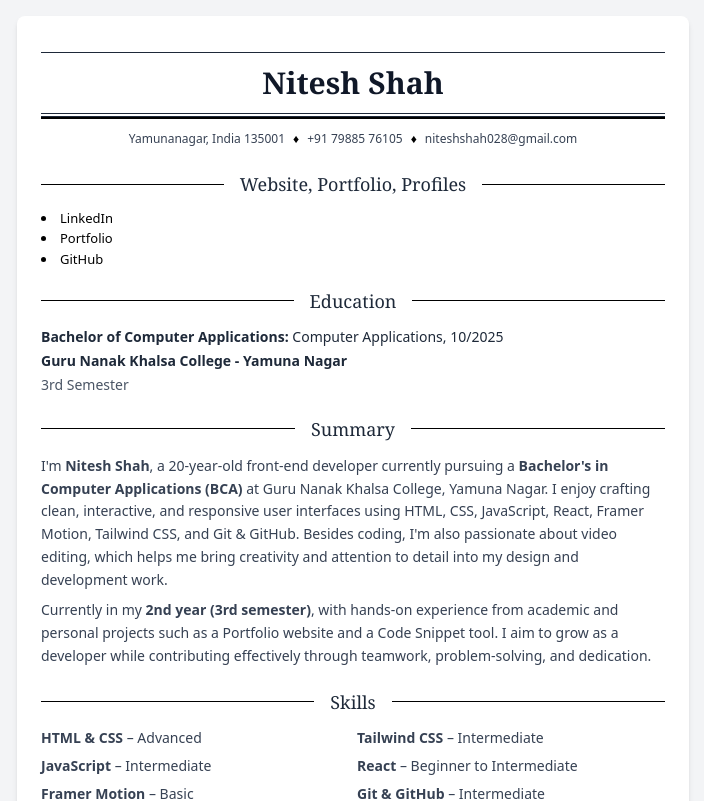
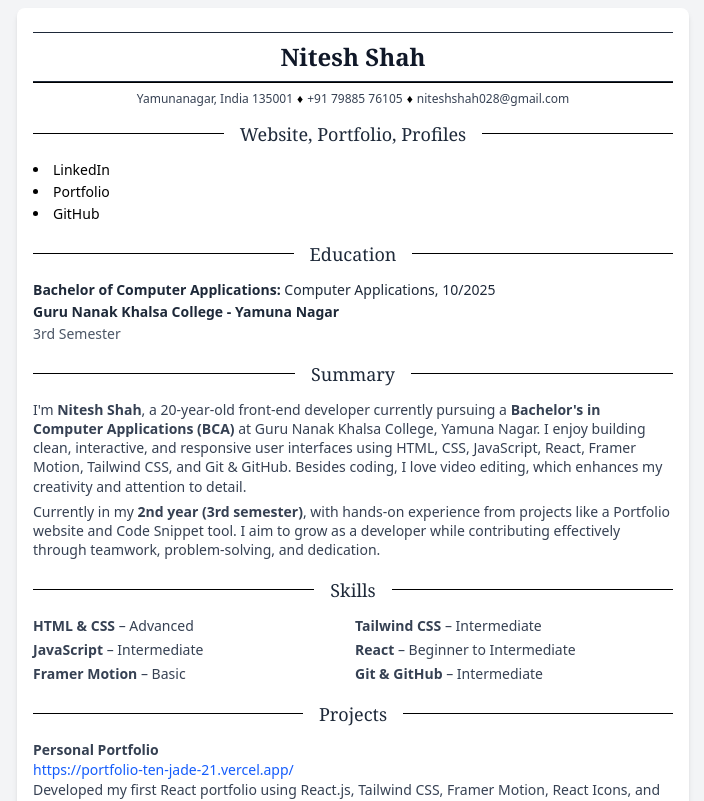
Before and after one commit to Nitesh47kumars/Resume, a React (Vite) app: page / in a window 1280 px wide. Shown: the top 801 px of the page, without its empty margins (287-991 px from the left). Built offline with nearby package versions, Linux system fonts and the light colour scheme.

Commit message:
Reduce spacing, font size, and line-height in resume

```diff
--- a/src/App.jsx
+++ b/src/App.jsx
@@ -7,10 +7,10 @@ import Contact from "./Components/Contact";
 
 export default function App() {
   return (
-    <div className="min-h-screen bg-gray-100 text-gray-800 flex justify-center p-4">
+    <div className="min-h-screen bg-gray-100 text-gray-800 flex justify-center p-2">
       <div
         id="resume"
-        className="w-full max-w-2xl bg-white shadow-md rounded-lg p-6 space-y-5 leading-tight text-[13px]"
+        className="w-full max-w-2xl bg-white shadow-md rounded-lg p-4 py-6 space-y-4 leading-snug text-sm"
       >
         <Header />
         <Contact />
--- a/src/Components/Contact.jsx
+++ b/src/Components/Contact.jsx
@@ -4,37 +4,10 @@ export default function Contact() {
   return (
     <section>
       <SectionTitle title="Website, Portfolio, Profiles" />
-      <ul className="text-[13px] text-black list-disc list-inside space-y-1">
-        <li>
-          <a
-            href="https://www.linkedin.com/in/nitesh-kumar-b18348346/"
-            target="_blank"
-            rel="noopener noreferrer"
-            className="/hover:underline"
-          >
-            LinkedIn
-          </a>
-        </li>
-        <li>
-          <a
-            href="https://portfolio-ten-jade-21.vercel.app/projects/info-nation"
-            target="_blank"
-            rel="noopener noreferrer"
-            className="hover:underline"
-          >
-            Portfolio
-          </a>
-        </li>
-        <li>
-          <a
-            href="https://github.com/Nitesh47kumars"
-            target="_blank"
-            rel="noopener noreferrer"
-            className="hover:underline"
-          >
-            GitHub
-          </a>
-        </li>
+      <ul className="text-sm text-black list-disc list-inside space-y-0.5">
+        <li><a href="https://www.linkedin.com/in/nitesh-kumar-b18348346/" target="_blank" rel="noopener noreferrer" className="hover:underline">LinkedIn</a></li>
+        <li><a href="https://portfolio-ten-jade-21.vercel.app/projects/info-nation" target="_blank" rel="noopener noreferrer" className="hover:underline">Portfolio</a></li>
+        <li><a href="https://github.com/Nitesh47kumars" target="_blank" rel="noopener noreferrer" className="hover:underline">GitHub</a></li>
       </ul>
     </section>
   );
--- a/src/Components/Education.jsx
+++ b/src/Components/Education.jsx
@@ -4,10 +4,8 @@ export default function Education() {
   return (
     <section>
       <SectionTitle title="Education" />
-      <div className="text-sm space-y-1">
-        <p>
-          <span className="font-semibold">Bachelor of Computer Applications:</span> Computer Applications, 10/2025
-        </p>
+      <div className="text-sm space-y-0.5">
+        <p><span className="font-semibold">Bachelor of Computer Applications:</span> Computer Applications, 10/2025</p>
         <p className="font-semibold">Guru Nanak Khalsa College - Yamuna Nagar</p>
         <p className="text-gray-600">3rd Semester</p>
       </div>
--- a/src/Components/Header.jsx
+++ b/src/Components/Header.jsx
@@ -1,21 +1,16 @@
 export default function Header() {
-    return (
-      <header className="text-center my-3 mb-6">
-        <hr/>
-        <h1 className="text-3xl my-3 font-serif font-bold text-gray-900">Nitesh Shah</h1>
-        <hr/>
-        <hr className="h-[3px] bg-black mt-[2px]"/>
-        <p className="text-[12px] text-gray-700 my-3 text-center">
-          <span>Yamunanagar, India 135001</span>
-          <span className="mx-2 text-black">♦</span>
-          <a href="tel:+917988576105" className="hover:underline">
-            +91 79885 76105
-          </a>
-          <span className="mx-2 text-black">♦</span>
-          <a href="mailto:niteshshah028@gmail.com" className="hover:underline">
-            niteshshah028@gmail.com
-          </a>
-        </p>
-      </header>
-    );
-  }
+  return (
+    <header className="text-center mb-3">
+      <hr />
+      <h1 className="text-2xl my-2 font-serif font-bold text-gray-900">Nitesh Shah</h1>
+      <hr className="h-[2px] bg-black mt-[1px]" />
+      <p className="text-[12px] text-gray-700 my-2 text-center">
+        Yamunanagar, India 135001
+        <span className="mx-1 text-black">♦</span>
+        <a href="tel:+917988576105" className="hover:underline">+91 79885 76105</a>
+        <span className="mx-1 text-black">♦</span>
+        <a href="mailto:niteshshah028@gmail.com" className="hover:underline">niteshshah028@gmail.com</a>
+      </p>
+    </header>
+  );
+}
--- a/src/Components/Projects.jsx
+++ b/src/Components/Projects.jsx
@@ -4,20 +4,17 @@ const projects = [
   {
     name: "Personal Portfolio",
     link: "https://portfolio-ten-jade-21.vercel.app/",
-    description:
-      "Developed my first React portfolio using React.js, Tailwind CSS, Framer Motion for smooth animations, React Icons, and UI components from Uiverse.",
+    description: "Developed my first React portfolio using React.js, Tailwind CSS, Framer Motion, React Icons, and UI components from Uiverse.",
   },
   {
     name: "Snippit",
     link: "https://snippit-five.vercel.app/",
-    description:
-      "A customizable React code editor with syntax highlighting, theme control, and export options.",
+    description: "A customizable React code editor with syntax highlighting, theme control, and export options.",
   },
   {
     name: "Pokémon Website",
     link: "https://pokemon-five-inky.vercel.app/",
-    description:
-      "A responsive application built with React and Tailwind CSS to explore and learn complex APIs.",
+    description: "A responsive React app built with Tailwind CSS to explore and work with APIs.",
   },
 ];
 
@@ -25,18 +22,11 @@ export default function Projects() {
   return (
     <section>
       <SectionTitle title="Projects" />
-      <div className="space-y-4 text-sm text-gray-700">
+      <div className="space-y-2 text-sm text-gray-700">
         {projects.map((project) => (
           <div key={project.name}>
             <h3 className="font-semibold">{project.name}</h3>
-            <a
-              href={project.link}
-              className="text-blue-600 hover:underline break-all"
-              target="_blank"
-              rel="noopener noreferrer"
-            >
-              {project.link}
-            </a>
+            <a href={project.link} className="text-blue-600 hover:underline break-all" target="_blank" rel="noopener noreferrer">{project.link}</a>
             <p>{project.description}</p>
           </div>
         ))}
--- a/src/Components/Skills.jsx
+++ b/src/Components/Skills.jsx
@@ -13,14 +13,10 @@ export default function Skills() {
   return (
     <section>
       <SectionTitle title="Skills" />
-      <ul className="grid grid-cols-2 gap-2 text-sm text-gray-700">
+      <ul className="grid grid-cols-2 gap-1 text-sm text-gray-700">
         {skills.map((skill) => {
-          const [name, level] = skill.split("–").map((s) => s.trim());
-          return (
-            <li key={name}>
-              <strong>{name}</strong> – <span className="font-normal">{level}</span>
-            </li>
-          );
+          const [name, level] = skill.split("–").map(s => s.trim());
+          return <li key={name}><strong>{name}</strong> – {level}</li>;
         })}
       </ul>
     </section>
--- a/src/Components/Summary.jsx
+++ b/src/Components/Summary.jsx
@@ -4,18 +4,12 @@ export default function Summary() {
   return (
     <section>
       <SectionTitle title="Summary" />
-      <div className="text-sm text-gray-700 leading-relaxed space-y-2">
+      <div className="text-sm text-gray-700 leading-snug space-y-1.5">
         <p>
-          I'm <span className="font-semibold">Nitesh Shah</span>, a 20-year-old front-end developer currently pursuing a
-          <span className="font-semibold"> Bachelor's in Computer Applications (BCA)</span> at Guru Nanak Khalsa College,
-          Yamuna Nagar. I enjoy crafting clean, interactive, and responsive user interfaces using HTML, CSS, JavaScript,
-          React, Framer Motion, Tailwind CSS, and Git & GitHub. Besides coding, I'm also passionate about video editing,
-          which helps me bring creativity and attention to detail into my design and development work.
+          I'm <span className="font-semibold">Nitesh Shah</span>, a 20-year-old front-end developer currently pursuing a <span className="font-semibold">Bachelor's in Computer Applications (BCA)</span> at Guru Nanak Khalsa College, Yamuna Nagar. I enjoy building clean, interactive, and responsive user interfaces using HTML, CSS, JavaScript, React, Framer Motion, Tailwind CSS, and Git & GitHub. Besides coding, I love video editing, which enhances my creativity and attention to detail.
         </p>
         <p>
-          Currently in my <span className="font-semibold">2nd year (3rd semester)</span>, with hands-on experience from
-          academic and personal projects such as a Portfolio website and a Code Snippet tool. I aim to grow as a
-          developer while contributing effectively through teamwork, problem-solving, and dedication.
+          Currently in my <span className="font-semibold">2nd year (3rd semester)</span>, with hands-on experience from projects like a Portfolio website and Code Snippet tool. I aim to grow as a developer while contributing effectively through teamwork, problem-solving, and dedication.
         </p>
       </div>
     </section>
```
